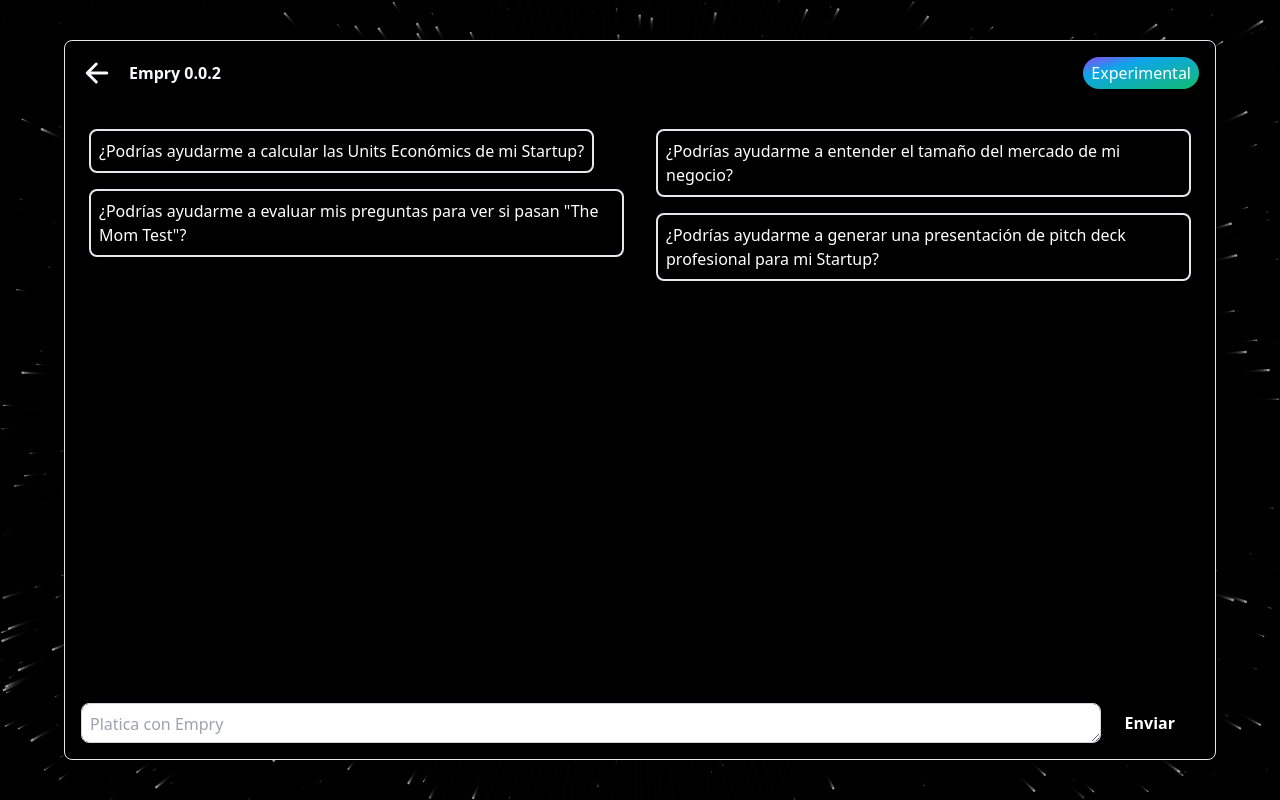
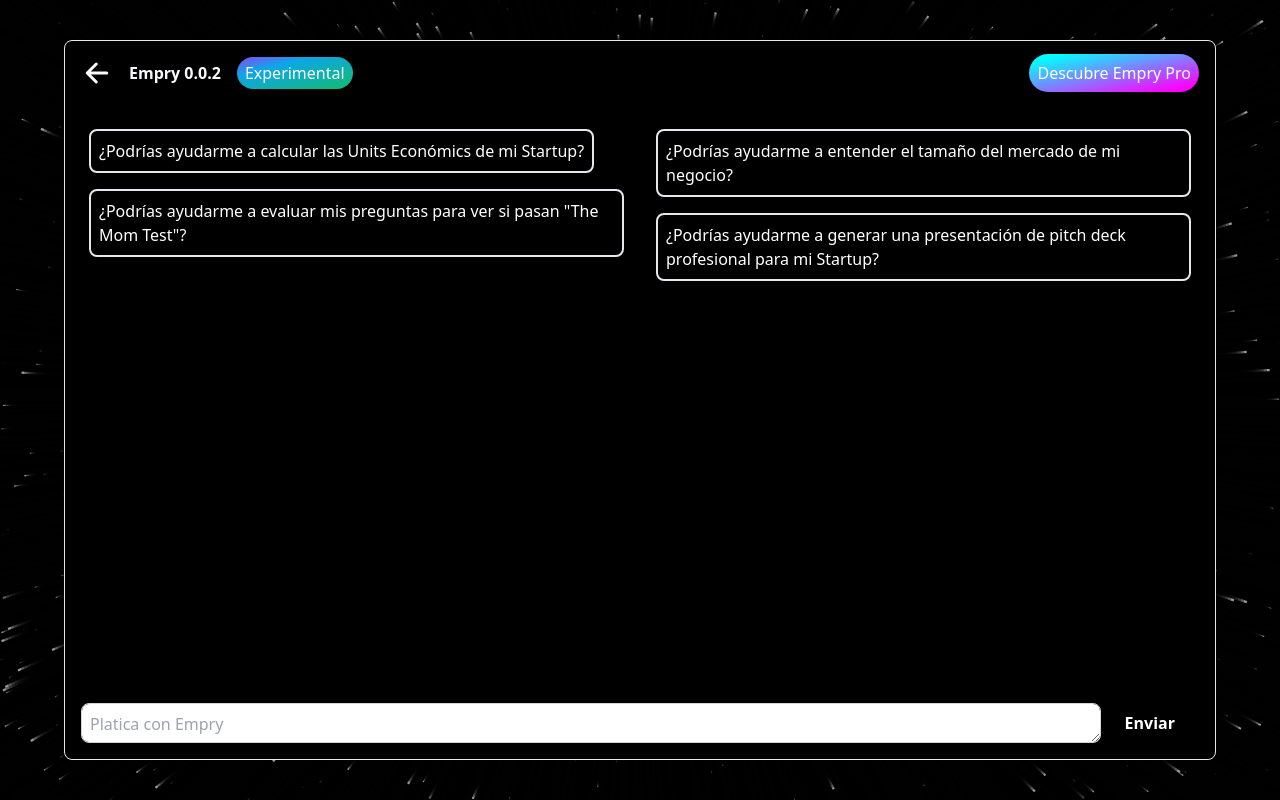
Before and after one commit to jesusdmedinac/empry, an Astro site: page / in a window 1280 px wide. Built offline with nearby package versions, Linux system fonts and the light colour scheme; Astro itself is replaced by a stand-in of ours; what tailwindcss-fluid-type would draw is missing.

Commit message:
Empry Pro form

```diff
--- a/src/chat/Chat.tsx
+++ b/src/chat/Chat.tsx
@@ -75,8 +75,10 @@ export default function Chat() {
         <h1 className="text-2xl font-bold px-4">
           Empry 0.0.2
         </h1>
+
+        <span className='bg-gradient-to-br from-indigo-500 from-10% via-sky-500 via-30% to-emerald-500 to-90% rounded-full text-white py-2 px-2'>Experimental</span>
         <span className='grow'></span>
-        <span className='bg-gradient-to-br from-indigo-500 from-10% via-sky-500 via-30% to-emerald-500 to-90% rounded-full text-white py-2 px-2'>Experimental</span>
+        <a href="https://tally.so/r/wkWgxM"><span className='bg-gradient-to-br from-[#00ffff] from-10% to-[#ff00ff] to-90% rounded-full text-white py-2 px-2'>Descubre Empry Pro</span></a>
       </header>
 
       {
```
Also changed, not shown: public/social.png.
